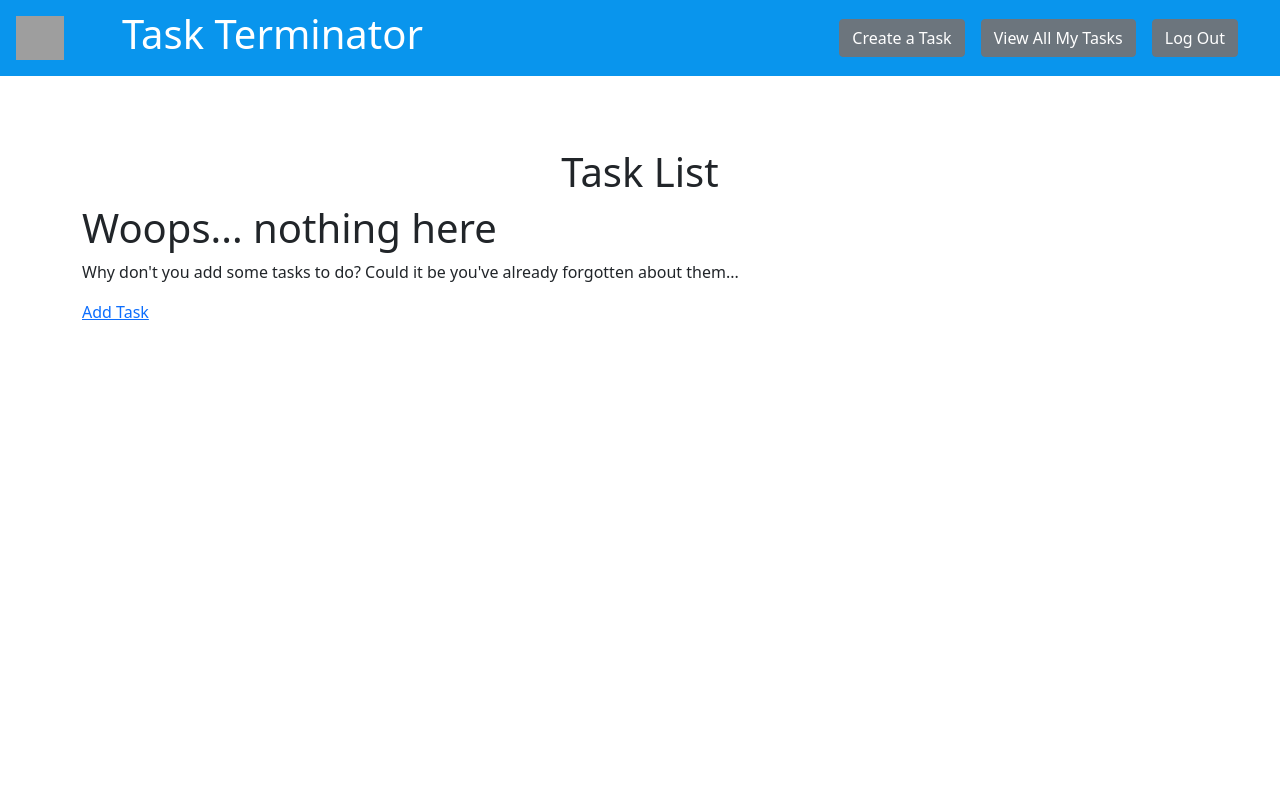
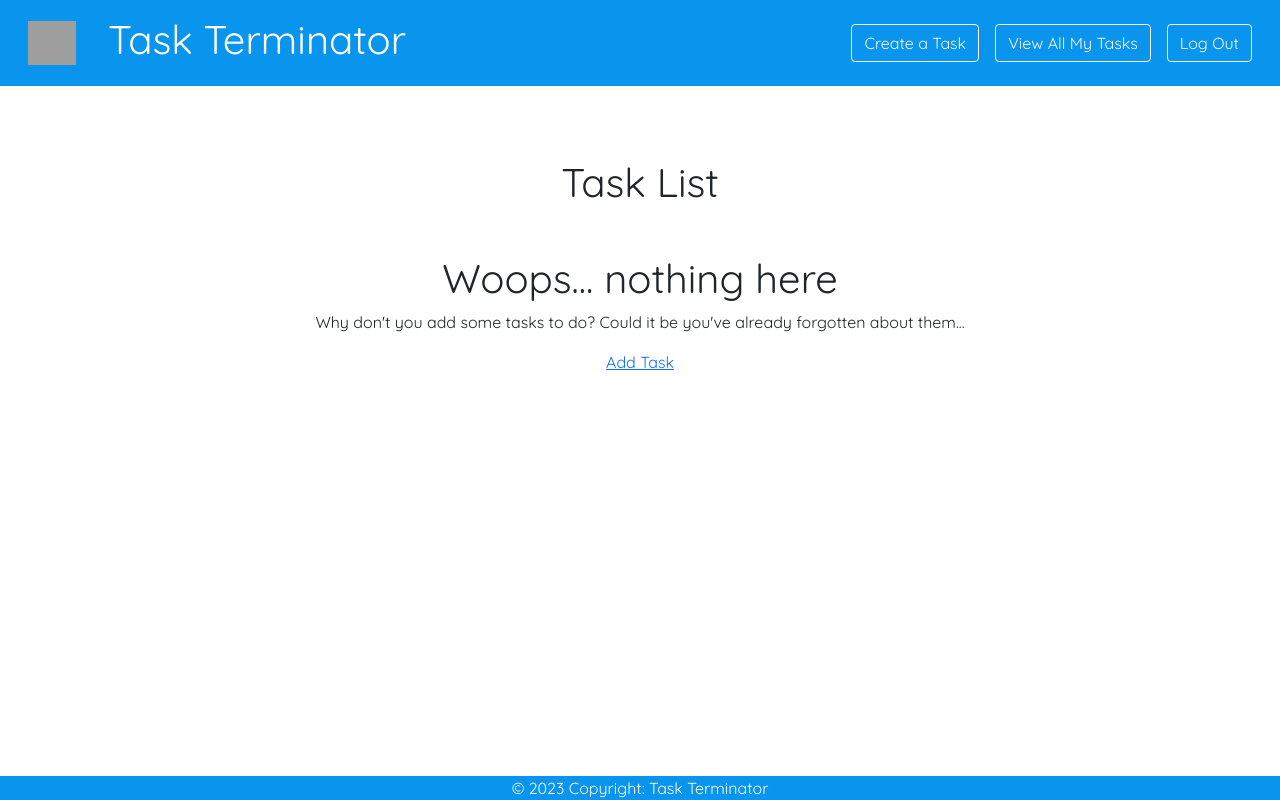
Before and after one commit to kowabunga/task_terminator, a Django app: page /tasks/ in a window 1280 px wide. Run offline with Django 4.2, Linux system fonts and the light colour scheme; the visitor is signed in with stand-in values (Sample User, id 1); data that the repository does not hold is empty; grey boxes are pictures that could not be loaded.

Commit message:
style updates

```diff
--- /dev/null
+++ b/main_app/static/css/style.css
@@ -0,0 +1,31 @@
+@import url('https://fonts.googleapis.com/css2?family=Quicksand&display=swap');
+
+body {
+  height: 100vh;
+  width: 100vw;
+  text-align: center;
+  font-family: 'Quicksand', sans-serif;
+}
+
+h1 {
+  text-align: center;
+  font-family: 'Quicksand', sans-serif;
+}
+
+@media screen and (max-width:991px) {
+  #nav-btn {
+    width: 50%;
+    margin: 0 auto;
+    margin-bottom: 10px;
+  }
+}
+
+@media screen and (max-width:720px) {
+  #nav-btn {
+    width: 100%;
+    margin: 0 auto;
+    margin-bottom: 10px;
+  }
+
+  v
+}
--- a/main_app/templates/base.html
+++ b/main_app/templates/base.html
@@ -16,40 +16,49 @@
 </head>
 
 <body>
-  <nav class="navbar navbar-light" style="background-color: #0995ed">
-    <img class="nav-link" src="https://i.imgur.com/hO5i8oe.png" alt="" width="80" height="60" class="d-inline-block align-text-top">
-    <!-- Container wrapper -->
-    <div class="container text-white">
-      <h1> Task Terminator</h1>
 
 
-      <!-- Navbar content -->
+  <nav class="navbar navbar-expand-lg navbar-dark" style="background-color: #0995ed">
+    <div class="container-fluid">
+      <a class="navbar-brand" href="/"><img class="nav-link" src="https://i.imgur.com/hO5i8oe.png" alt="" width="80" height="60" class="d-inline-block align-text-top">
+      </a>
+      <span class="h1 text-white">Task Terminator</span>
+      <button class="navbar-toggler" type="button" data-bs-toggle="collapse" data-bs-target="#navbarSupportedContent" aria-controls="navbarSupportedContent" aria-expanded="false" aria-label="Toggle navigation">
+        <span class="navbar-toggler-icon"></span>
+      </button>
+      <div class="collapse navbar-collapse" id="navbarSupportedContent">
+        <ul class="navbar-nav ms-auto mb-2 mb-lg-0">
+          {% if user.is_authenticated %}
+          <li class="nav-item me-3">
+            <a class="btn btn-outline-light" id='nav-btn' href="{% url 'task_create' %}">Create a Task</a>
+          </li>
+          <li class="nav-item me-3">
+            <a class="btn btn-outline-light" id='nav-btn' href="{% url 'tasks_index' %}">View All My Tasks</a>
+          </li>
+          <li class="nav-item me-3">
+            <a class="btn btn-outline-light" id='nav-btn' href="{% url 'logout' %}">Log Out</a>
+          </li>
+          {% else %}
 
-      <div class="nav-wrapper navbar-nav d-flex flex-row d-grid gap-3">
+          <li class="nav-item">
+            <a class="btn btn-outline-light" href="{% url 'login' %}">Log In</a>
+          </li>
+          {% endif %}
+        </ul>
 
-        {% if user.is_authenticated %}
-
-        <a button class="btn btn-secondary" href="{% url 'task_create' %}">Create a Task</a>
-        <a button class="btn btn-secondary" href="{% url 'tasks_index' %}">View All My Tasks</a>
-        <a button class="btn btn-secondary" href="{% url 'logout' %}">Log Out</a>
-
-        {% else %}
-
-        <a class="btn btn-secondary" href="{% url 'login' %}">Log In</a>
-        {% endif %}
       </div>
+    </div>
   </nav>
   </header>
 
-  <main class="container">
+  <main class="container mb-3">
     {% block content %}
-    {% endblock %}
+    {% endblock content %}
   </main>
 
-
-
-
-
+  <footer class="text-center text-white fixed-bottom" style="background-color: #0995ed;">
+    © 2023 Copyright: Task Terminator
+  </footer>
 </body>
 
 </html>
--- a/main_app/templates/main_app/task_detail.html
+++ b/main_app/templates/main_app/task_detail.html
@@ -6,7 +6,7 @@
 <br>
 <br>
 <div class="row d-flex justify-content-center">
-  <div class="card w-50 mb- p-2 text-center border border-secondary mb-3 border border-2 text-dark text-decoration-none">
+  <div class="card w-50 mb-3 p-2 text-center border text-dark text-decoration-none">
     <h1 class="card-title text-decoration-underline">
       {{ task.title }}
     </h1>
@@ -33,8 +33,8 @@
 
 
     <div class="card-action text-center">
-          <a class="btn btn-sm btn btn-danger" href="{% url 'task_delete' task.id %}">Terminate</a>
-          <a class="btn btn-sm btn btn-warning" href="{% url 'task_update' task.id %}">Edit Task</a>
+      <a class="btn btn-danger" href="{% url 'task_delete' task.id %}">Terminate</a>
+      <a class="btn btn-warning" href="{% url 'task_update' task.id %}">Edit Task</a>
     </div>
   </div>
 </div>
--- a/main_app/templates/main_app/task_list.html
+++ b/main_app/templates/main_app/task_list.html
@@ -6,26 +6,52 @@
 <br>
 <br>
 <div class="text-center">
-	<h1>Task List</h1>
+  <h1 class="mb-5">Task List</h1>
 </div>
 
 {% if task_list.count %}
 {% for task in task_list %}
 
 <div class="row d-flex justify-content-center">
-	<a class="card w-50 mb-3 p-2 text-center border border-secondary mb-3 border border-2 text-dark text-decoration-none"
-		href="{% url 'detail' task.id %}">
+  <a class="card w-50 mb-3 p-2 text-center border mb-3 text-dark text-decoration-none position-relative
+  {% if task.completed %}
+    border-success
+  {% else %}
+    border-danger
+  {% endif %}
+    " href="{% url 'detail' task.id %}">
     <div class="card-body">
+      <div>
+        <span class="position-absolute rounded-pill top-0 start-100 me-5 translate-middle badge
+      {% if task.completed %}
+        bg-success
+      {% elif task.priority == 1 %}
+        bg-secondary
+      {% elif task.priority == 2 %}
+        bg-warning
+      {% elif task.priority == 3 %}
+        bg-danger
+      {% endif %}
+
+      ">
+
+          {% if task.completed %}
+          Task Complete
+          {% else %}
+          Priority {{task.priority}}
+          {% endif %}
+
+        </span>
+        <span class="visually-hidden">Task Priority</span>
+      </div>
       <h1 class="card-title">
-				{{ task.title }}</h1>
+        {{ task.title }}
+      </h1>
       <p> Due Date:
         {{ task.due_date }}
       </p>
       <p> Priority Level:
         {{ task.priority }}
-			</p>
-			<p> Completed:
-				{{ task.completed }}
       </p>
     </div>
   </a>
--- a/main_app/templates/registration/signup.html
+++ b/main_app/templates/registration/signup.html
@@ -3,7 +3,7 @@
 {% load crispy_forms_tags %}
 
 <div class="row d-flex justify-content-center">
-  <div class="card w-50 mb-3 p-2 text-left border border border-white mb-3 border border-5 text-dark text-decoration-none">
+  <div class="card w-50 mb-3 p-2 border-0 text-dark text-decoration-none">
     <div class="text-center"><br>
       <h1>Sign Up<h1>
     </div>
@@ -22,7 +22,5 @@
   </div>
 </div>
 </div>
-<footer class="text-center text-white" style="background-color: #0995ed;">
-  © 2023 Copyright: Task Terminator
-</footer>
+
 {% endblock %}
```
Also changed, not shown: main_app/static/static/style.css (deleted, +0 -17 lines), main_app/templates/home.html (+16 -9 lines), main_app/templates/main_app/task_confirm_delete.html (+6 -6 lines), main_app/templates/main_app/task_form.html (+9 -7 lines). Lines whose indentation alone changed are shown as unchanged.
